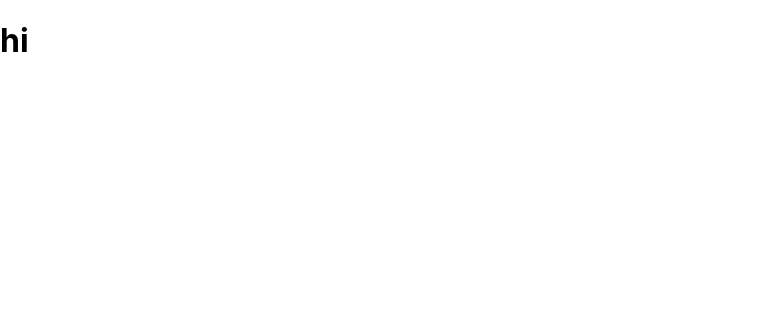
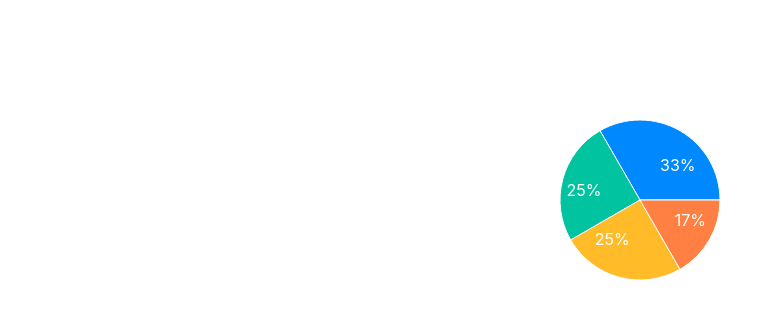
Before and after one commit to saranyanambi/expense-tracker, a React (Create React App) app: page / in a window 1280 px wide. Shown: the top 318 px of the page, without its empty margins (0-781 px from the left). Built offline with nearby package versions, Linux system fonts and the light colour scheme.

Commit message:
first commit

```diff
--- a/src/App.js
+++ b/src/App.js
@@ -4,12 +4,11 @@ import Home from "./Components/Home/Home"
 import Example from "./Components/Piechart/Piechart";
 import React from 'react';
 function App() {
-  console.log('react',React.version)
+
   return (
     <div >
 
-   <h1>hi</h1>
-    {/* <Example/> */}
+   <Example/>
     </div>
   );
 }
--- a/src/Components/Piechart/Piechart.jsx
+++ b/src/Components/Piechart/Piechart.jsx
@@ -1,6 +1,6 @@
-import React, { PureComponent } from 'react';
-import { PieChart, Pie, Sector, Cell, ResponsiveContainer } from 'recharts';
-
+import React  from 'react';
+import { PieChart, Pie, Cell, ResponsiveContainer } from 'recharts';
+import "./piechart.css";
 const data = [
   { name: 'Group A', value: 400 },
   { name: 'Group B', value: 300 },
@@ -24,10 +24,11 @@ const renderCustomizedLabel = ({ cx, cy, midAngle, innerRadius, outerRadius, per
 };
 
 export default function Example () {
-  //static demoUrl = 'https://codesandbox.io/s/pie-chart-with-customized-label-dlhhj';
+
 
 
     return (
+        <div className='chart-container'>
       <ResponsiveContainer width="100%" height="100%">
         <PieChart width={400} height={400}>
           <Pie
@@ -46,5 +47,6 @@ export default function Example () {
           </Pie>
         </PieChart>
       </ResponsiveContainer>
+      </div>
     );
   }
--- /dev/null
+++ b/src/Components/Piechart/piechart.css
@@ -0,0 +1,4 @@
+.chart-container {
+    width: 100%;    /* or a specific width */
+    height: 400px;  /* or a specific height */
+  }
```
